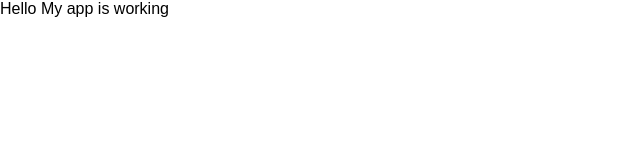
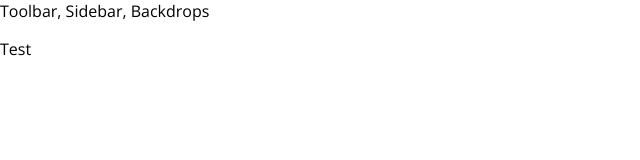
Before and after one commit to anshumantsagar/burger-builder-react, a React app: page / in a window 1280 px wide. Shown: the top 160 px of the page, without its empty margins (0-640 px from the left). Built offline with nearby package versions, Linux system fonts and the light colour scheme.

Commit message:
basic layout

```diff
--- a/src/App.js
+++ b/src/App.js
@@ -1,10 +1,15 @@
 import React, { Component } from 'react';
+
+//components
+import Layout from './components/Layout/Layout'
 
 class App extends Component {
   render() {
     return (
       <div className="App">
-       Hello My app is working
+        <Layout>
+          <p>Test</p>
+        </Layout>
       </div>
     );
   }
--- a/src/components/Layout/Layout.js
+++ b/src/components/Layout/Layout.js
@@ -1,7 +1,15 @@
 import React from 'react';
 
-const layout = () => (
+//components
+import Aux from '../../hoc/Auxilary'
 
+const layout = (props) => (
+    <Aux>
+        <div>Toolbar, Sidebar, Backdrops</div>
+        <main>
+            {props.children}
+        </main>
+    </Aux>
 
 )
 
--- a/src/hoc/Auxilary.js
+++ b/src/hoc/Auxilary.js
@@ -0,0 +1,3 @@
+const aux = props => props.children;
+
+export default aux;
--- a/src/index.css
+++ b/src/index.css
@@ -1,5 +1,5 @@
 body {
   margin: 0;
   padding: 0;
-  font-family: sans-serif;
+  font-family: "Open Sans",sans-serif;
 }
```
